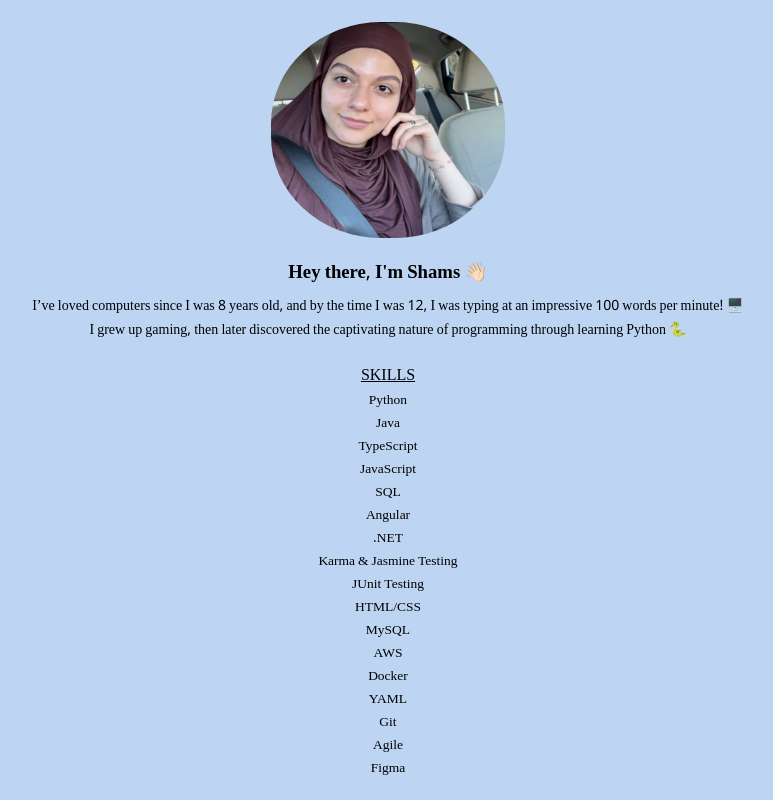
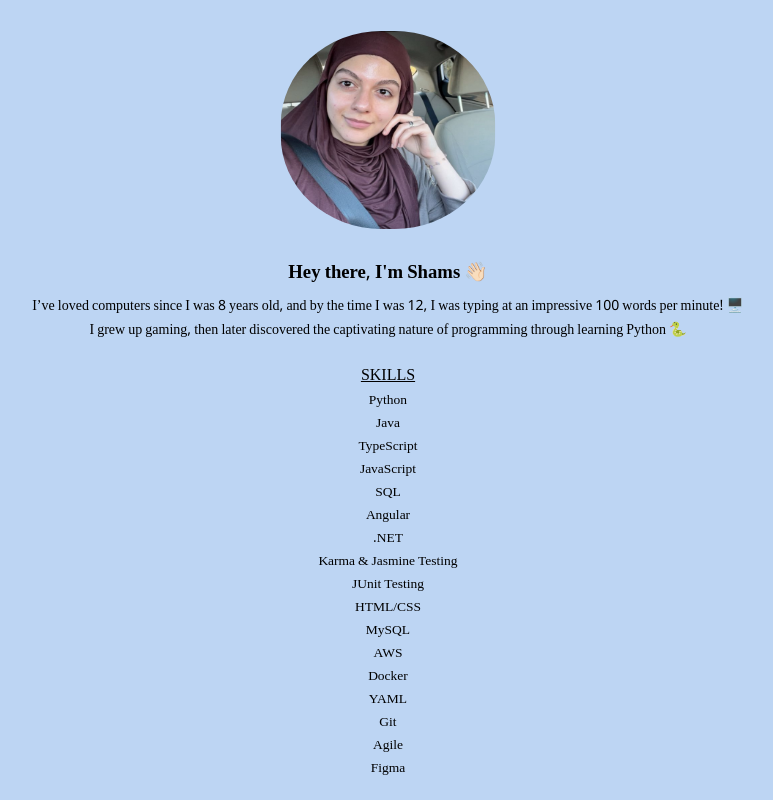
Before and after one commit to shams-hasan/portfolio-website, an Angular app in the folder angular-portfolio/: page / in a window 1280 px wide. Shown: the top 800 px of the page, without its empty margins (252-1025 px from the left). Built offline with nearby package versions, Linux system fonts and the light colour scheme.

Commit message:
updated scaling ratio of img

```diff
--- a/angular-portfolio/src/app/app.component.scss
+++ b/angular-portfolio/src/app/app.component.scss
@@ -62,7 +62,7 @@ body {
 .profile-pic {
     border-radius: 47%;
     max-width: 100%;
-    transform: scale(1.8);
+    transform: scale(1.65);
     margin-bottom: 12px;
 }
 
```
